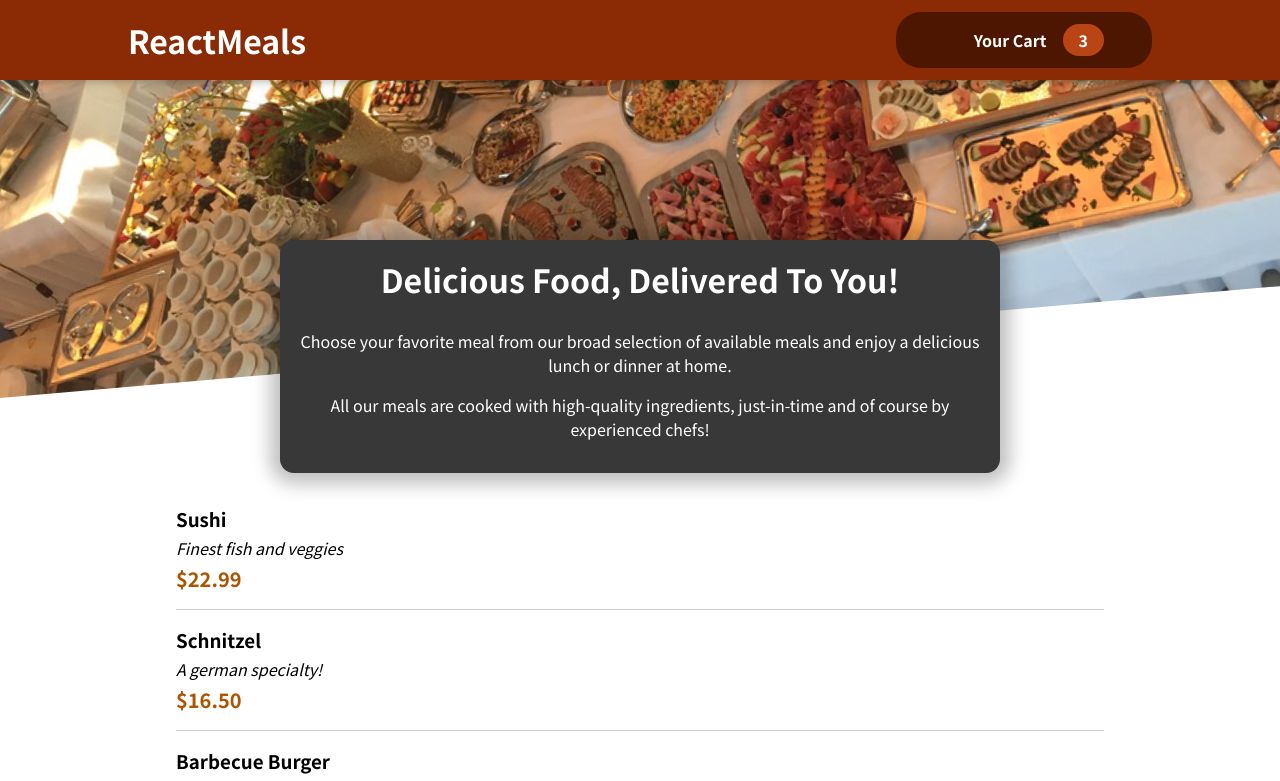
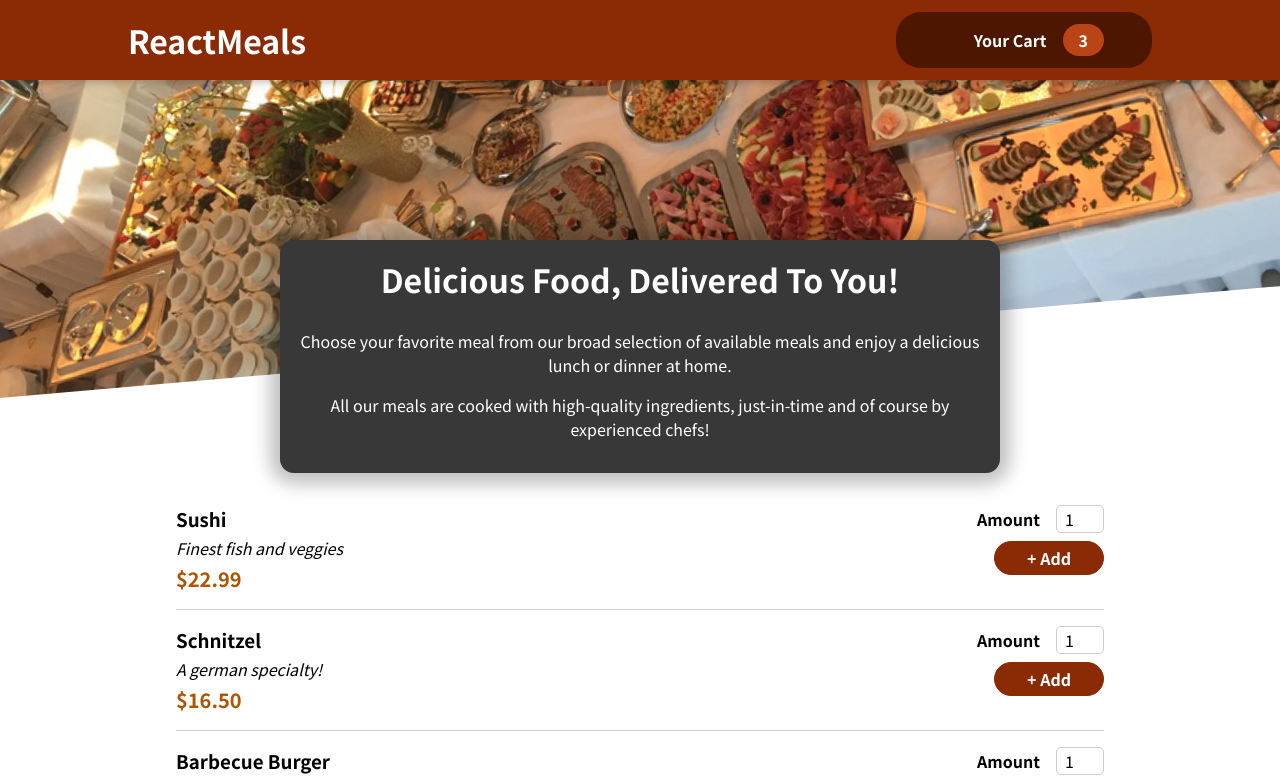
Before and after one commit to RossaMania/food-order-app-react, a React (Create React App) app: page / in a window 1280 px wide. Shown: the top 781 px of the page. Built offline with nearby package versions, Linux system fonts and the light colour scheme; some icons are missing.

Commit message:
Added Meal Input form component, with an Input component. Styled.

```diff
--- a/src/components/Meals/AvailableMeals.js
+++ b/src/components/Meals/AvailableMeals.js
@@ -32,7 +32,7 @@
 
 const AvailableMeals = () => {
   const mealsList = DUMMY_MEALS.map(meal => {
-    return <MealItem key={meal.id} name={meal.name} description={meal.description} price={meal.price} />
+    return <MealItem id={meal.id} key={meal.id} name={meal.name} description={meal.description} price={meal.price} />
   });
 
   return (
--- a/src/components/Meals/MealItem/MealItem.js
+++ b/src/components/Meals/MealItem/MealItem.js
@@ -1,4 +1,6 @@
 import React from "react";
+
+import MealItemForm from "./MealItemForm";
 
 import classes from "./MealItem.module.css"
 
@@ -12,7 +14,7 @@
   <div className={classes.price}>{price}</div>
   </div>
   <div>
-
+<MealItemForm id={props.id} />
   </div>
 </li>
 )
--- /dev/null
+++ b/src/components/Meals/MealItem/MealItemForm.js
@@ -0,0 +1,23 @@
+import React from "react";
+
+import classes from "./MealItemForm.module.css"
+
+import Input from "../../UI/Input";
+
+const MealItemForm = (props) => {
+
+return <form className={classes.form}>
+  <Input label="Amount" input={{
+    id: "amount_" + props.id,
+    type: "number",
+    min: "1",
+    max: "12",
+    step: "1",
+    defaultValue: "1"
+  }}/>
+  <button>+ Add</button>
+</form>
+
+}
+
+export default MealItemForm
--- /dev/null
+++ b/src/components/Meals/MealItem/MealItemForm.module.css
@@ -0,0 +1,20 @@
+.form {
+  text-align: right;
+}
+
+.form button {
+  font: inherit;
+  cursor: pointer;
+  background-color: #8a2b06;
+  border: 1px solid #8a2b06;
+  color: white;
+  padding: 0.25rem 2rem;
+  border-radius: 20px;
+  font-weight: bold;
+}
+
+.form button:hover,
+.form button:active {
+  background-color: #641e03;
+  border-color: #641e03;
+}
--- /dev/null
+++ b/src/components/UI/Input.js
@@ -0,0 +1,12 @@
+import React from "react"
+
+import classes from "./Input.module.css"
+
+const Input = (props) => {
+return <div className={classes.input}>
+  <label htmlFor={props.input.id}>{props.label}</label>
+  <input {...props.input} />
+</div>
+}
+
+export default Input
--- /dev/null
+++ b/src/components/UI/Input.module.css
@@ -0,0 +1,18 @@
+.input {
+  display: flex;
+  align-items: center;
+  margin-bottom: 0.5rem;
+}
+
+.input label {
+  font-weight: bold;
+  margin-right: 1rem;
+}
+
+.input input {
+  width: 3rem;
+  border-radius: 5px;
+  border: 1px solid #ccc;
+  font: inherit;
+  padding-left: 0.5rem;
+}
```
Also changed, not shown: src/components/Meals/MealItem/MealItremForm.js (deleted).
